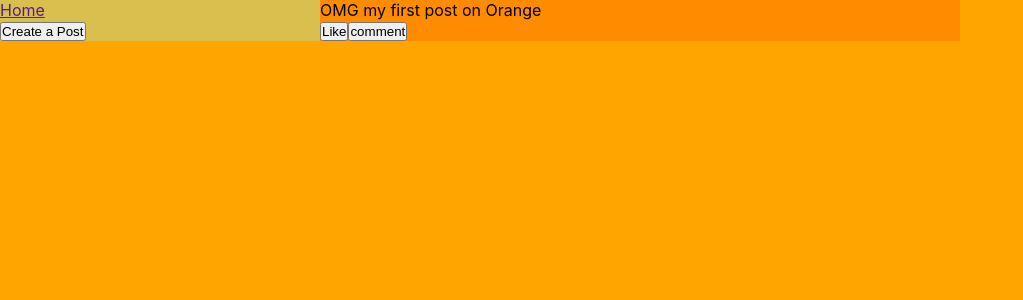
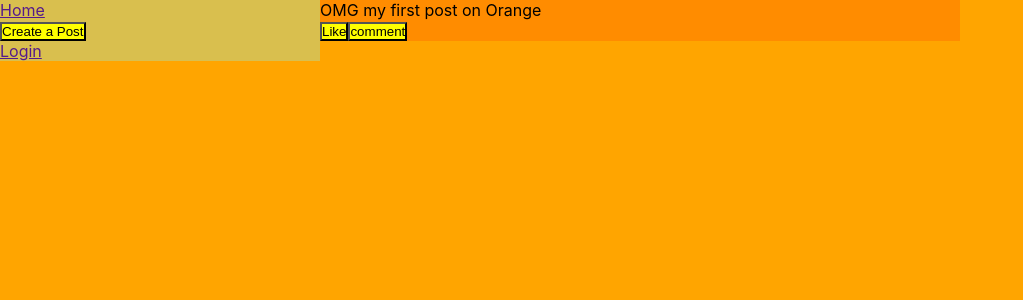
Before and after one commit to Team-Orange4/orange-backend, a React (Create React App) app: page / in a window 1280 px wide. Shown: the top 300 px of the page, without its empty margins (0-1023 px from the left). Built offline with nearby package versions, Linux system fonts and the light colour scheme.

Commit message:
add yellow buttons, need to fix feed CSS

```diff
--- a/src/App.css
+++ b/src/App.css
@@ -20,6 +20,8 @@ body {
 .feed {
 	background-color: darkorange;
 	grid-column: 2 / 3;
-	height: 100%;
 	overflow: scroll;
 }
+button {
+  background-color: yellow;
+}
--- a/src/components/Navbar.js
+++ b/src/components/Navbar.js
@@ -6,7 +6,8 @@ const Navbar = () => {
 	return (
 		<div className='nav'>
 			<Link>Home</Link> <br />
-			<button>Create a Post</button>
+			<button>Create a Post</button> <br />
+			<Link>Login</Link>
 		</div>
 	);
 };
```
